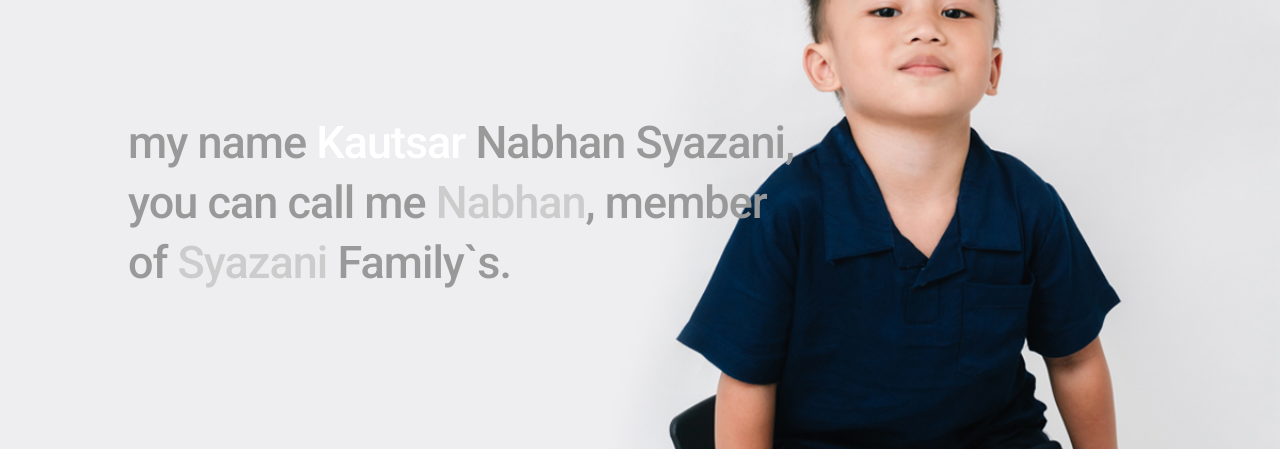
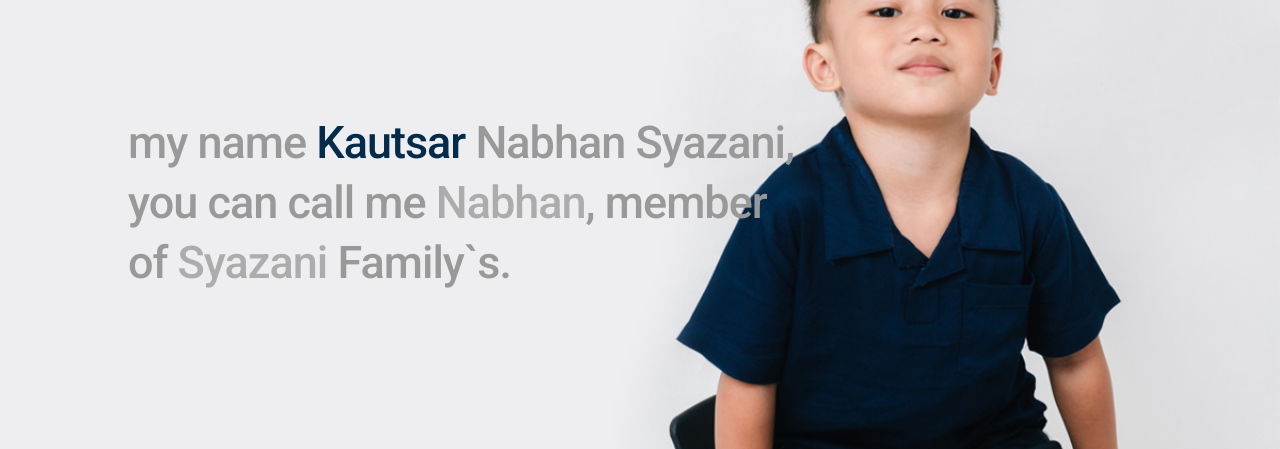
Before and after one commit to alfyharyanto/kautsar, a plain HTML site: page index.html in a window 1280 px wide. In both pictures the pointer is over the link "Kautsar". Shown: the part 162-611 px from the top of the page. Drawn offline with Linux system fonts and the light colour scheme.

Commit message:
Update me.css

```diff
--- a/assets/css/me.css
+++ b/assets/css/me.css
@@ -188,11 +188,11 @@ body.page-template-page-fullsingle-me {
     .bio {
       max-width: none; } }
   .bio a {
-    color: #CCCCCC;
+    color: #ACACAC;
     -webkit-transition: 1s;
     transition: 1s; }
     .bio a:hover {
-      color: #FFFFFF;
+      color: #052b4b;
       -webkit-transition: 0.1s;
       transition: 0.1s; }
 
@@ -240,7 +240,7 @@ body.page-template-page-fullsingle-me {
       .network ul li a:hover .svg-icon path,
       .network ul li a:hover .svg-icon polygon,
       .network ul li a:hover .svg-icon rect {
-        fill: #FFFFFF;
+        fill: #052b4b;
         -webkit-transition: 0.1s;
         transition: 0.1s; }
 
```
